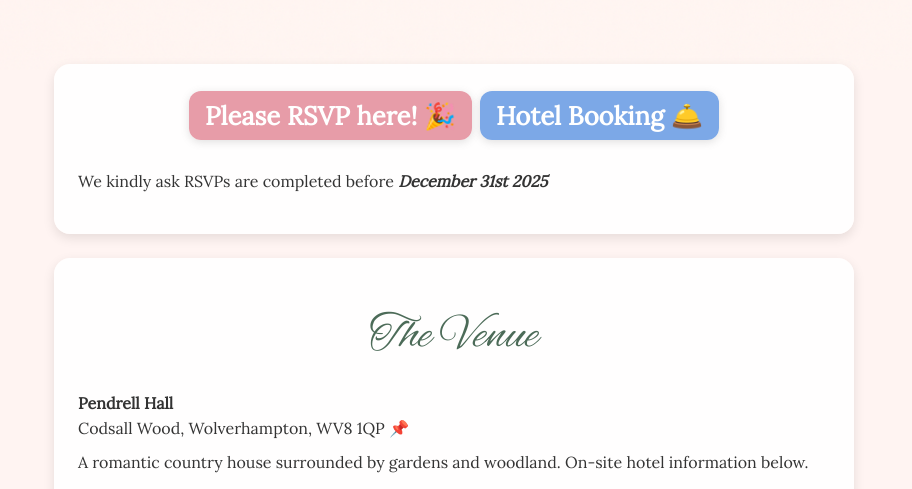
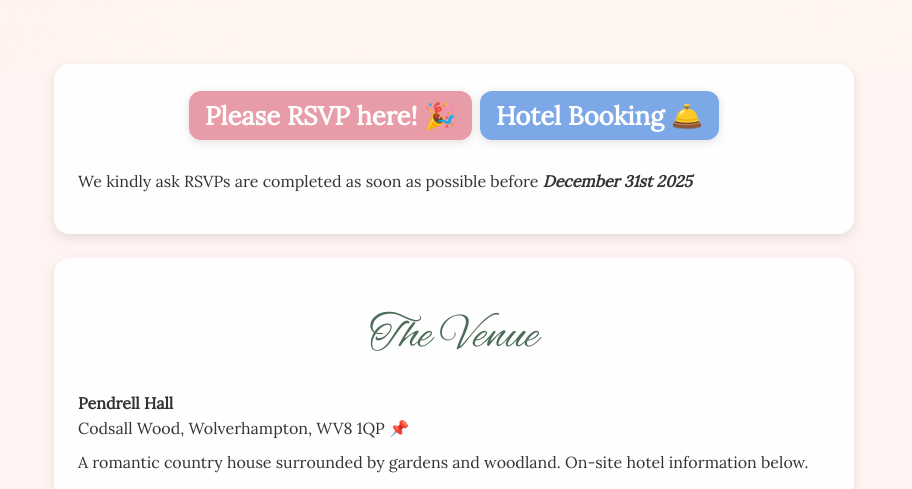
Before and after one commit to Modricagon/modricagon.github.io, a plain HTML site: page index.html in a window 1280 px wide. Shown: the part 415-904 px from the top of the page, without its empty margins (186-1098 px from the left). Drawn offline with Linux system fonts and the light colour scheme; grey boxes are pictures that could not be loaded.

Commit message:
Update index.html

```diff
--- a/index.html
+++ b/index.html
@@ -27,7 +27,7 @@
           <p class="rsvp-button"><a href="https://withjoy.com/isaac-and-jin/rsvp">Please RSVP here! 🎉</a></p>
           <p class="hotel-button"><a onclick="scrollToDiv()">Hotel Booking 🛎️</a></p>
         </div>
-        <div>We kindly ask RSVPs are completed before <strong><em>December 31st 2025</em></strong></div>
+        <div>We kindly ask RSVPs are completed as soon as possible before <strong><em>December 31st 2025</em></strong></div>
       </section>
 
       <!--<section>
```
